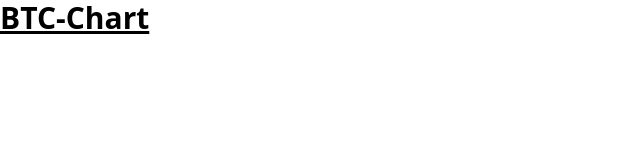
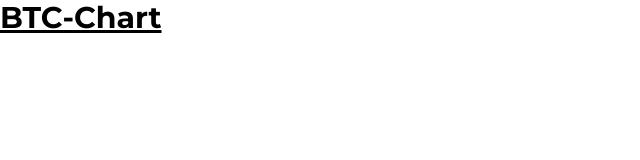
Before and after one commit to nonchain/Simple-Crypto-Chart, a React (Vite) app: page / in a window 1280 px wide. Shown: the top 160 px of the page, without its empty margins (0-640 px from the left). Built offline with nearby package versions, Linux system fonts and the light colour scheme.

Commit message:
Add Montserrat font-family

```diff
--- a/src/index.css
+++ b/src/index.css
@@ -1,4 +1,10 @@
-
+@import url('https://fonts.googleapis.com/css2?family=Montserrat:wght@200;300;400;500;600;700&display=swap');
 @tailwind base;
 @tailwind components;
 @tailwind utilities;
+
+@layer base {
+  body {
+    font-family: 'Montserrat', sans-serif;
+  }
+}
```
